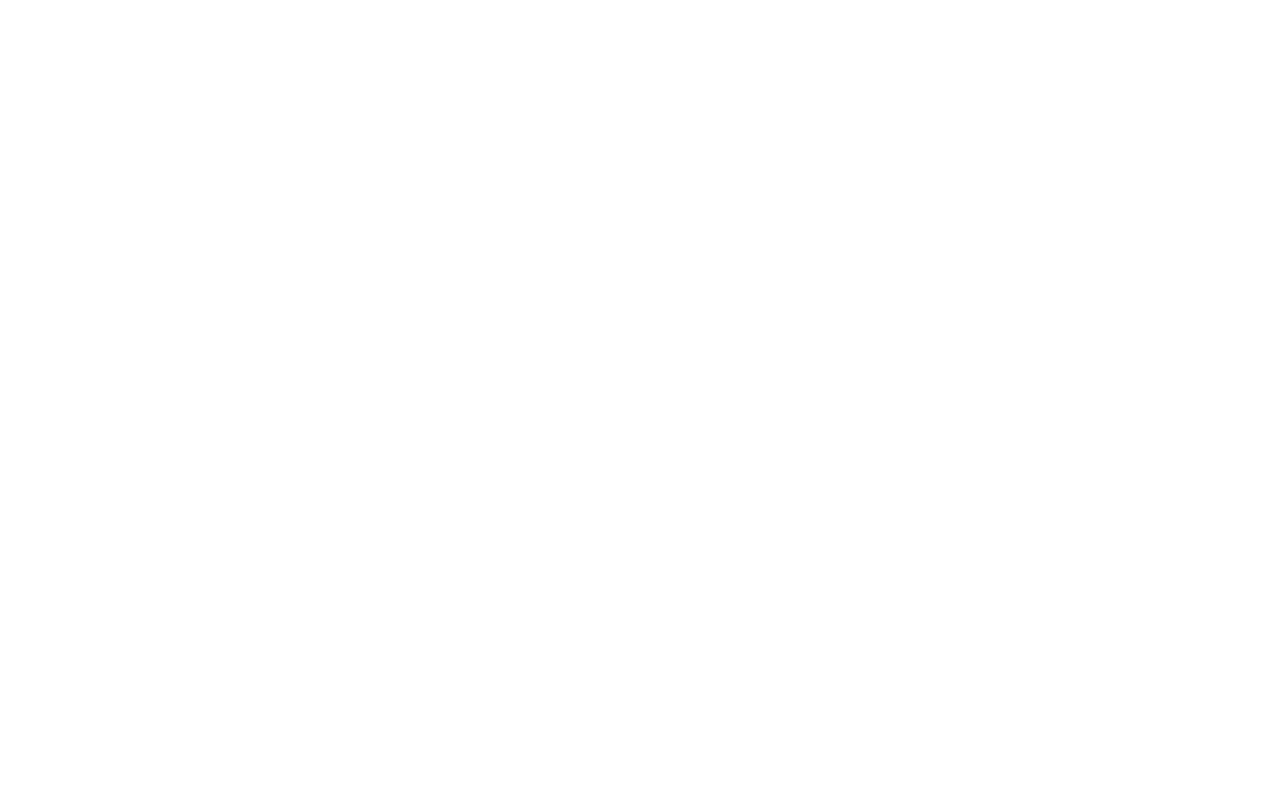
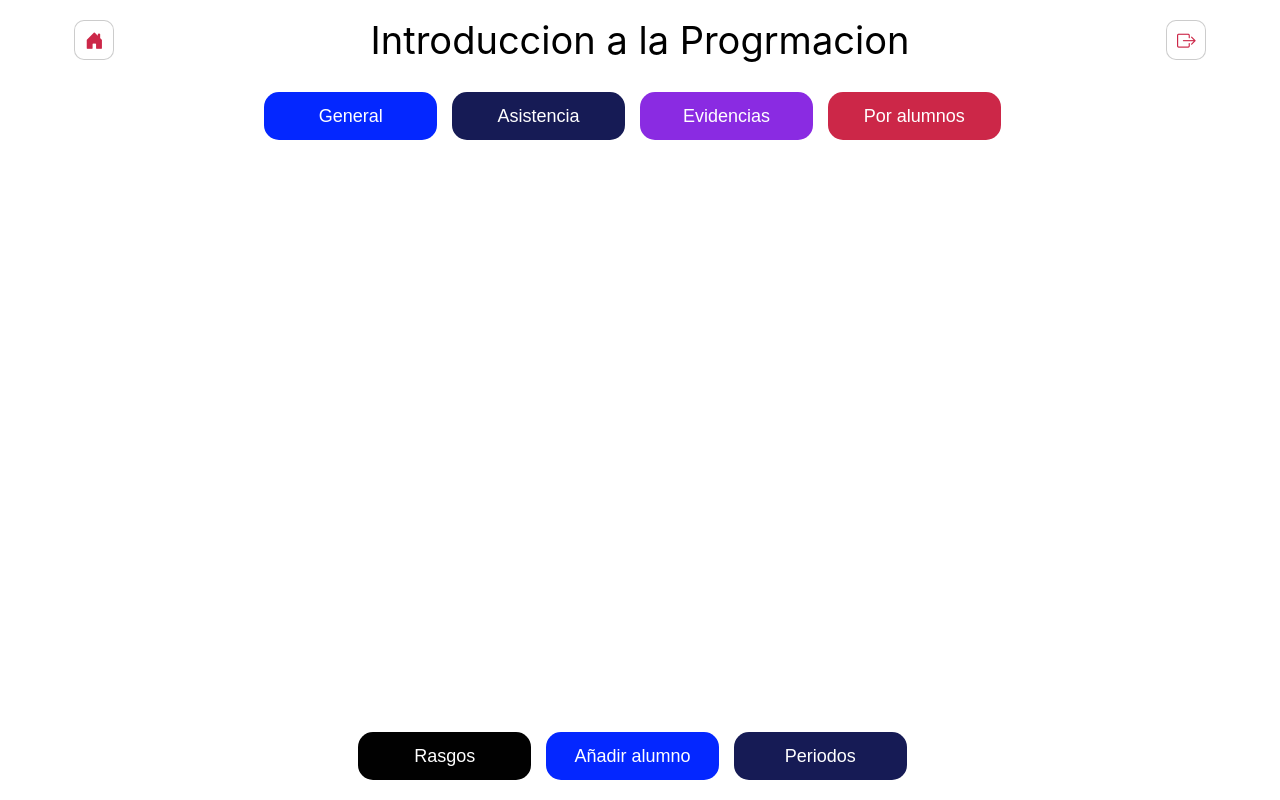
Before and after one commit to OlafGG/FrontServicioSocial, a React (Create React App) app: page /classEditInfo in a window 1280 px wide. Before the commit this address had no page. Built offline with nearby package versions, Linux system fonts and the light colour scheme.

Commit message:
routes added, and css solved

```diff
--- a/src/App.js
+++ b/src/App.js
@@ -17,6 +17,9 @@
 import CalendarioClass from './pages/class/calendario.class';
 import EditInfoClass from './pages/class/edit.info.class';
 import ClassForm from './components/pure/form/class.form';
+import ClassAddInfoEdit from './pages/class/class.add.info.edit';
+import RasgosEditInfo from './pages/class/rasgos.edit.info';
+import TableStudents from './components/pure/table.students';
 
 
 
@@ -38,6 +41,10 @@
         <Route path='/color' element={<ConfigAppColor></ConfigAppColor>}></Route>
         <Route path='/reviciones' element={<TableRevisionsShow></TableRevisionsShow>}></Route>
         </Route>
+        <Route path='/classEditInfo' element={<ClassAddInfoEdit></ClassAddInfoEdit>}>
+          <Route path='/classEditInfo/tableAlumns' element={<TableStudents></TableStudents>}></Route>
+          <Route path='/classEditInfo/evidencias' element={<AddEvidens></AddEvidens>}></Route>
+        </Route>
       </Routes>
     </BrowserRouter>
   /*<div className="App"></div>*/
--- a/src/components/pure/card.class.jsx
+++ b/src/components/pure/card.class.jsx
@@ -7,10 +7,7 @@
 const camino = useNavigate();
 
 const navigateProps = (path) => {
-    console.log('Patron')
-        {/*camino({
-            pathname: path,
-        });*/}
+        {camino(path);}
     }
 
     return (
--- a/src/components/pure/table.alum.jsx
+++ b/src/components/pure/table.alum.jsx
@@ -114,23 +114,23 @@
     ]
 
     const [inicio, setInicio] = useState(0);
-    const [fin, setFin] = useState(8);
+    const [fin, setFin] = useState(6);
     const  [array, setArray] = useState(fechas.length);
     return (
         <div className='div-table-alum-principal'>
         <button className='button-change-students' onClick={() => {
             setInicio(0);
-            setFin(8);
+            setFin(6);
             }
             }>1</button>
         <button className='button-change-students' onClick={() => {
-            setInicio(8);
-            setFin(16);
+            setInicio(6);
+            setFin(12);
             }
             }>2</button>
         <button className='button-change-students' onClick={() => {
-            setInicio(16);
-            setFin(24);
+            setInicio(12);
+            setFin(18);
             }
             }>3</button>
             <table id='table-students'>
--- a/src/css/add.evidence.css
+++ b/src/css/add.evidence.css
@@ -29,6 +29,7 @@
     border-radius: 10px;
     background-color: white;
     border: 2px solid rgba(128, 128, 128, .2);
+    color: rgb(204, 39, 72);
 }
 
 #button-cancel-adding{
--- a/src/css/class.add.info.edit.css
+++ b/src/css/class.add.info.edit.css
@@ -2,12 +2,15 @@
     width: 100vw;
     height: 100vh;
     box-sizing: border-box;
-    display: block;
+    display: flex;
+    flex-direction: column;
+    justify-content: center;
+    align-items: center;
 }
 
 .class-add-info-title{
-    width: 100%;
-    height: 10%;
+    width: 90%;
+    height: 9%;
     text-align: center;
     align-items: center;
     display: flex;
@@ -30,7 +33,7 @@
 }
 
 .class-add-info-buttons-up{
-    width: 100%;
+    width: 90%;
     height: 10%;
     display: flex;
     justify-content:center;
@@ -64,7 +67,7 @@
 }
 
 .class-add-info-students{
-    width: 100%;
+    width: 90%;
     height: 70%;
     display: flex;
     flex-direction: column;
@@ -82,7 +85,7 @@
 }
 
 .class-add-info-buttons-edit{
-    width: 100%;
+    width: 90%;
     height: 10%;
     display: flex;
     justify-content:center;
--- a/src/css/class.card.css
+++ b/src/css/class.card.css
@@ -1,6 +1,6 @@
 .body-principal-card{
     width: 19%;
-    height: 44%;
+    height: 48%;
     margin-right: 50px;
     border-radius: 20px;
     border: 1px solid;
@@ -17,12 +17,11 @@
 
 .lables-descriptions-class-card{
     width: 100%;
-    height: 80%;
-
+    height: 58%;
     display: block;
     margin-right: 5px;
     margin-bottom: 3px;
-
+    border-radius: none;
 }
 
 .description-class-card{
@@ -33,6 +32,7 @@
     width: 100%;
     height: 20%;
     border-radius: 0 0 20px 20px;
+
 }
 
 .options-config-class-card{
--- a/src/css/table.alum.css
+++ b/src/css/table.alum.css
@@ -14,11 +14,12 @@
 #table-students, th{
     border: 1px solid rgba(128, 128, 128, .2);
     border-collapse: collapse;
+    overflow: scroll;
 }
 
 .button-change-students{
     width: 40px;
-    height: 20px;
+    margin-bottom: 10px;
     margin-right: 5px;
 }
 
--- a/src/pages/class/class.add.info.edit.jsx
+++ b/src/pages/class/class.add.info.edit.jsx
@@ -1,4 +1,6 @@
 import React from 'react';
+import { useState } from 'react';
+import { useNavigate } from 'react-router-dom';
 import '../../css/class.add.info.edit.css'
 import AddStudent from './add.student';
 import AddEvidens from './add.evidens';
@@ -7,6 +9,11 @@
 import PorAlumnosClass from './porAlumnos.class';
 
 const ClassAddInfoEdit = () => {
+
+    const [history, sethistory] = useState(null);
+    const navegar = useNavigate();
+
+
     return (
         <div className='class-add-information-edit'>
             <div className='class-add-info-title'>
@@ -17,7 +24,8 @@
             <div className='class-add-info-buttons-up'>
                 <button className='class-info-general-buttons' id='general'>General</button>
                 <button className='class-info-general-buttons' id='asistencia'>Asistencia</button>
-                <button className='class-info-general-buttons' id='evidencias'>Evidencias</button>
+                <button className='class-info-general-buttons' id='evidencias' onClick={() => sethistory('/classEditInfo/evidencias')
+                }>Evidencias</button>
                 <button className='class-info-general-buttons' id='por-alumnos'>Por alumnos</button>
             </div>
             <div className='class-add-info-students'>
@@ -26,10 +34,13 @@
                 {/*<AddEvidens></AddEvidens>*/}
                 {/*<TableAlum></TableAlum>*/}
                 {/*<TableStudents></TableStudents>*/}
-                <PorAlumnosClass></PorAlumnosClass>
+                {
+                    navegar(history)
+                }
+                {/*<PorAlumnosClass></PorAlumnosClass>*/}
             </div>
             <div className='class-add-info-buttons-edit'>
-                <button className='class-info-general-buttons' id='rasgos'>Rasgos</button>
+                <button className='class-info-general-buttons' id='rasgos' onClick={() => sethistory('/classEditInfo/tableAlums')}>Rasgos</button>
                 <button className='class-info-general-buttons' id='add-student'>Añadir alumno</button>
                 <button className='class-info-general-buttons' id='periodos'>Periodos</button>
             </div>
```
